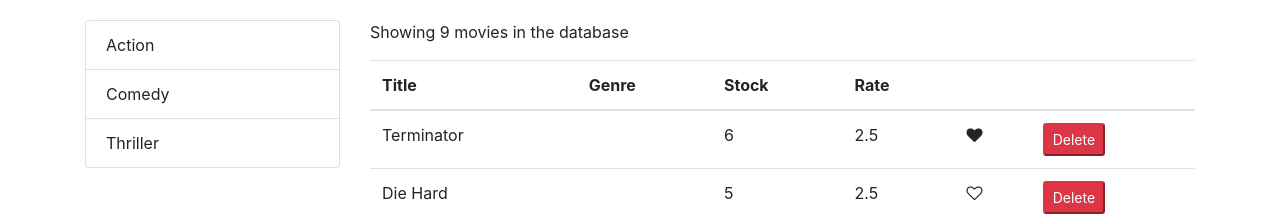
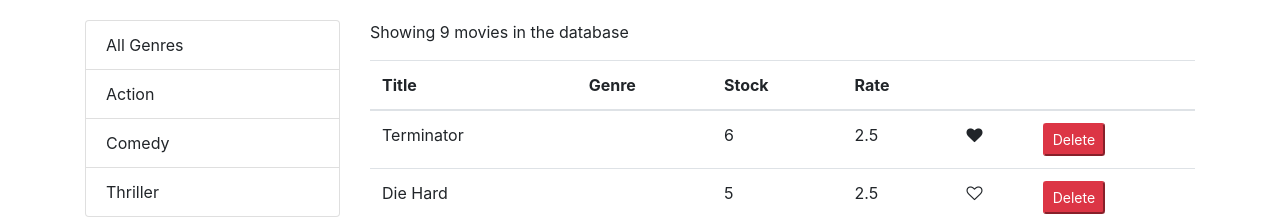
Before and after one commit to kevin-d-mcewan/react-vidly-movie-service, a React (Create React App) app in the folder vidly/: page / in a window 1280 px wide. Shown: the top 219 px of the page. Built offline with nearby package versions, Linux system fonts and the light colour scheme.

Commit message:
Adding an All Genres tab to the filtering option

```diff
--- a/vidly/src/components/movies.jsx
+++ b/vidly/src/components/movies.jsx
@@ -17,7 +17,9 @@ class Movies extends Component {
   };
 
   componentDidMount() {
-    this.setState({ movies: getMovies(), genres: getGenres() });
+    const genres = [{ name: "All Genres" }, ...getGenres()];
+
+    this.setState({ movies: getMovies(), genres });
   }
 
   // in filter arrow function we are getting all the movies except the one we are
@@ -46,7 +48,7 @@ class Movies extends Component {
   };
 
   handleGenresSelect = (genres) => {
-    this.setState({ selectedGenres: genres });
+    this.setState({ selectedGenres: genres, currentPage: 1 });
   };
 
   /**
@@ -75,9 +77,10 @@ class Movies extends Component {
     |--------------------------------------------------
     */
 
-    const filtered = selectedGenres
-      ? allMovies.filter((m) => m.genre._id === selectedGenres._id)
-      : allMovies;
+    const filtered =
+      selectedGenres && selectedGenres._id
+        ? allMovies.filter((m) => m.genre._id === selectedGenres._id)
+        : allMovies;
 
     const movies = paginate(filtered, currentPage, pageSize);
 
```
